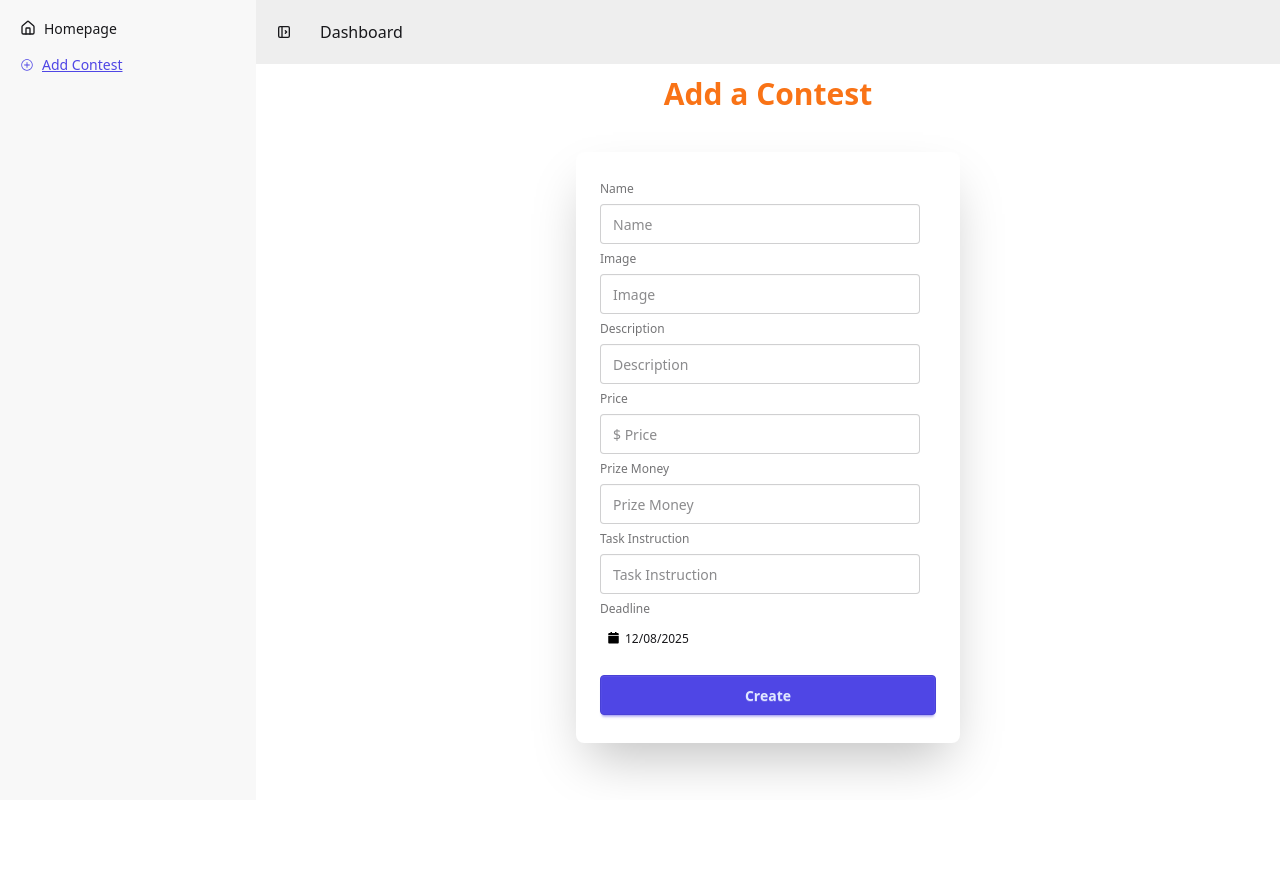
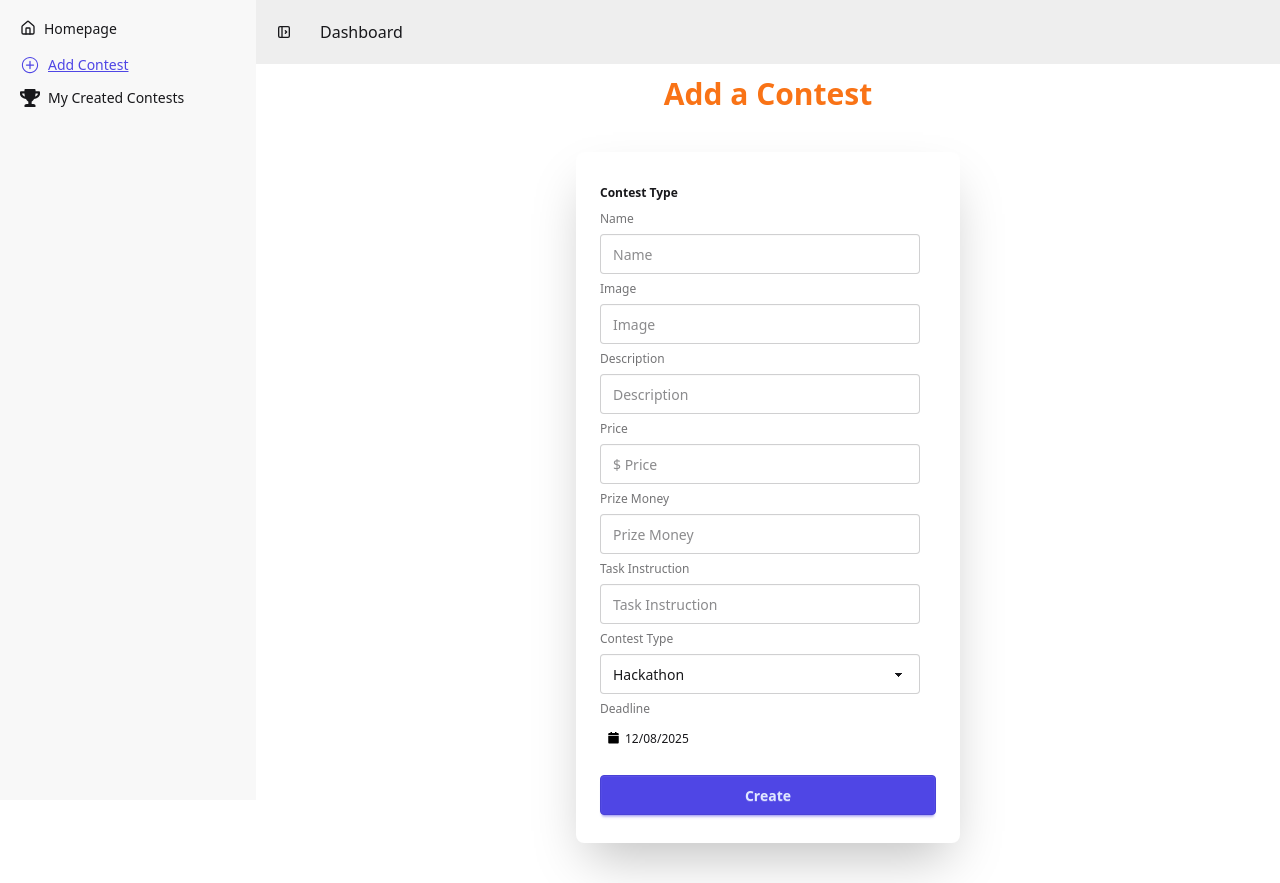
Before and after one commit to juhaer009/contest-hub-client, a React app: page /dashboard/add-contest in a window 1280 px wide. Both pictures are taken after a click on the label "open sidebar". Before the commit the page ends 800 px from the top, so only its background shows below. Built offline with nearby package versions, Linux system fonts and the light colour scheme; no server answers; the HTML template or start-up script is replaced by a standard one.

Commit message:
created my contest page

```diff
--- a/package.json
+++ b/package.json
@@ -11,6 +11,7 @@
   },
   "dependencies": {
     "@tailwindcss/vite": "^4.1.17",
+    "@tanstack/react-query": "^5.90.12",
     "axios": "^1.13.2",
     "cally": "^0.8.0",
     "daisyui": "^5.5.8",
--- a/src/Routes/Routes.jsx
+++ b/src/Routes/Routes.jsx
@@ -7,6 +7,7 @@ import LogIn from "../pages/AuthPages/LogIn";
 import Register from "../pages/AuthPages/Register";
 import DashboardLayout from "../layouts/DashboardLayout/DashboardLayout";
 import AddContest from "../pages/DashboardPages/AddContest";
+import MyCreatedContests from "../pages/DashboardPages/MyCreatedContests";
 
 const router = createBrowserRouter([
   {
@@ -45,6 +46,10 @@ const router = createBrowserRouter([
         path: "/dashboard/add-contest",
         Component: AddContest,
       },
+      {
+        path: "/dashboard/my-created-contests",
+        Component: MyCreatedContests,
+      },
     ],
   },
 ]);
--- a/src/layouts/DashboardLayout/DashboardLayout.jsx
+++ b/src/layouts/DashboardLayout/DashboardLayout.jsx
@@ -1,4 +1,5 @@
 import React from "react";
+import { FaTrophy } from "react-icons/fa";
 import { IoIosAddCircleOutline } from "react-icons/io";
 import { NavLink, Outlet } from "react-router";
 
@@ -76,8 +77,19 @@ const DashboardLayout = () => {
                 data-tip="Add-Contest"
                 to="/dashboard/add-contest"
               >
-                <IoIosAddCircleOutline />
+                <IoIosAddCircleOutline size="20px" />
                 <span className="is-drawer-close:hidden">Add Contest</span>
+              </NavLink>
+            </li>
+
+            <li>
+              <NavLink
+                className="is-drawer-close:tooltip is-drawer-close:tooltip-right"
+                data-tip="My-Created-Contests"
+                to="/dashboard/my-created-contests"
+              >
+                <FaTrophy size="20px" />
+                <span className="is-drawer-close:hidden">My Created Contests</span>
               </NavLink>
             </li>
           </ul>
--- a/src/main.jsx
+++ b/src/main.jsx
@@ -6,13 +6,17 @@ import { RouterProvider } from "react-router";
 import router from "./Routes/Routes.jsx";
 import AuthProvider from "./Provider/AuthProvider.jsx";
 import { ToastContainer } from "react-toastify";
+import { QueryClient, QueryClientProvider } from "@tanstack/react-query";
 
+const queryClient = new QueryClient()
 
 createRoot(document.getElementById("root")).render(
   <StrictMode>
-    <AuthProvider>
-      <ToastContainer/>
-      <RouterProvider router={router} />
-    </AuthProvider>
+    <QueryClientProvider client={queryClient}>
+      <AuthProvider>
+        <ToastContainer />
+        <RouterProvider router={router} />
+      </AuthProvider>
+    </QueryClientProvider>
   </StrictMode>
 );
--- a/src/pages/DashboardPages/AddContest.jsx
+++ b/src/pages/DashboardPages/AddContest.jsx
@@ -1,23 +1,30 @@
-import { useState } from "react";
+import { useContext, useState } from "react";
 import DatePicker from "react-datepicker";
 import { useForm } from "react-hook-form";
 // import "cally";
 import "react-datepicker/dist/react-datepicker.css";
 import useAxiosSecure from "../../hooks/useAxiosSecure";
+import { AuthContext } from "../../Provider/AuthProvider";
+import { toast } from "react-toastify";
 
 const AddContest = () => {
   const { register, handleSubmit } = useForm();
   const [selectedDate, setSelectedDate] = useState(new Date());
   const axiosSecure = useAxiosSecure();
+  const { user } = useContext(AuthContext);
   const handleAddContest = (data) => {
     // console.log(data);
     // console.log(selectedDate);
     const newContest = {
       ...data,
       deadline: selectedDate,
+      creatorMail: user?.email,
     };
     axiosSecure.post("/contests", newContest).then((res) => {
-      console.log("after creating contest", res.data);
+      // console.log("after creating contest", res.data);
+      if (res.data.insertedId) {
+        toast("contest created successfully!!");
+      }
     });
   };
   return (
@@ -71,6 +78,21 @@ const AddContest = () => {
                 {...register("taskInstruction")}
                 placeholder="Task Instruction"
               />
+              <label className="label">Contest Type</label>
+              <legend className="fieldset-legend">Contest Type</legend>
+              <select
+                {...register("contestType")}
+                defaultValue="Pick a browser"
+                className="select"
+              >
+                <option disabled={true}>Pick a contest type</option>
+                <option>Hackathon</option>
+                <option>Data Science Competition</option>
+                <option>Gaming Tournament</option>
+                <option>Quiz Contest</option>
+                <option>Design Contest</option>
+                <option>Video Making Contest</option>
+              </select>
               <label className="label">Deadline</label>
               <DatePicker
                 showIcon
--- /dev/null
+++ b/src/pages/DashboardPages/MyCreatedContests.jsx
@@ -0,0 +1,23 @@
+import { useQuery } from "@tanstack/react-query";
+import React, { useContext } from "react";
+import useAxiosSecure from "../../hooks/useAxiosSecure";
+import { AuthContext } from "../../Provider/AuthProvider";
+
+const MyCreatedContests = () => {
+  const axiosSecure = useAxiosSecure();
+  const { user } = useContext(AuthContext);
+  const { data: contests = [] } = useQuery({
+    queryKey: ['myContests', user?.email],
+    queryFn: async () => {
+      const res = await axiosSecure.get(`/contests?email=${user?.email}`);
+      return res.data;
+    },
+  });
+  return (
+    <div>
+      <h1>My Created Contests : {contests.length}</h1>
+    </div>
+  );
+};
+
+export default MyCreatedContests;
```
Also changed, not shown: 1 other file (tests, documents, lock files or other folders).
